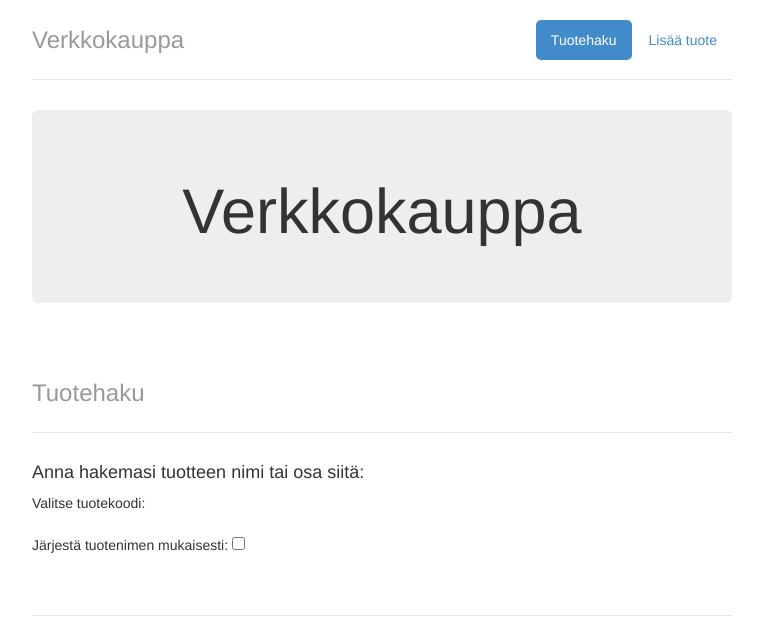
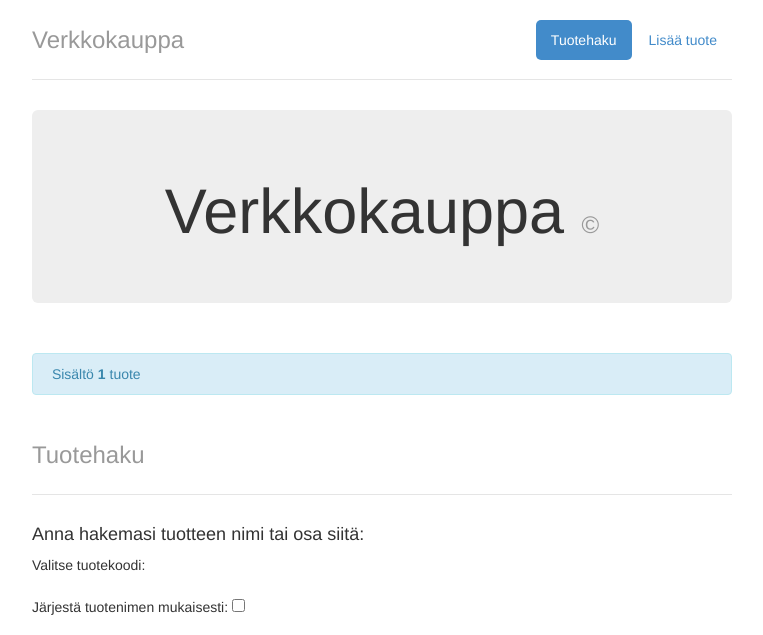
Before and after one commit to sguessou/CakePHP_project, a CakePHP app: the page made by app/View/Products/index.ctp in a window 1280 px wide. Shown: the top 635 px of the page, without its empty margins (258-1021 px from the left). Run offline with PHP 8.4 and a stand-in for CakePHP, Linux system fonts and the light colour scheme; the template is opened without the code that fills it: most values are stand-ins (such as "Sample title", 1, 10 or a date in 2020); form fields are guessed from the names that the template uses; data that the repository does not hold is empty; some libraries are stand-ins or nearby versions.

Commit message:
Displaying info about cart items in view.

```diff
--- a/app/Model/Product.php
+++ b/app/Model/Product.php
@@ -2,4 +2,5 @@
 
 class Product extends AppModel {
 
+
 }
--- a/app/View/Products/index.ctp
+++ b/app/View/Products/index.ctp
@@ -11,10 +11,25 @@
 
 
     <div class="jumbotron">
-      <h1>Verkkokauppa</h1>
+      <h1>Verkkokauppa&nbsp;<small>&copy;</small></h1>
     </div>
 
       <br />
+
+      <?php if ( ! $count) :?>
+        <div class="alert alert-info">
+           <i class="icon-shopping-cart icon-large"></i>&nbsp;Ostoskorisi on tyhjä!
+        </div>
+      <?php elseif ($count == 1) :?>
+        <div class="alert alert-info">
+          <i class="icon-shopping-cart icon-large"></i>&nbsp;Sisältö <strong><?php echo $count; ?></strong> tuote
+        </div>
+       <?php elseif ($count > 1) :?>
+        <div class="alert alert-info">
+          <i class="icon-shopping-cart icon-large"></i>&nbsp;Sisältö <strong><?php echo $count; ?></strong> tuotetta
+        </div>
+      <?php endif ?>
+
       <br />
 
       <div class="header">
```
